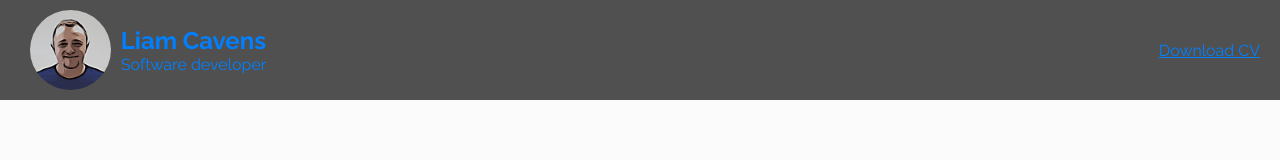
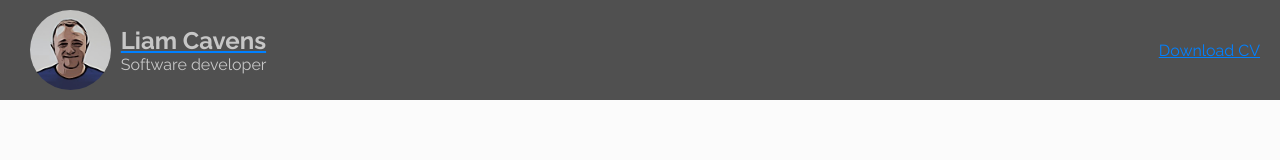
Before and after one commit to LiamCavens/Vue3Portfolio, a Vue app: page / in a window 1280 px wide. Shown: the top 160 px of the page. Built offline with nearby package versions, Linux system fonts and the light colour scheme.

Commit message:
add underlin to liam header

```diff
--- a/src/components/TheHeader.vue
+++ b/src/components/TheHeader.vue
@@ -12,7 +12,7 @@ const props = defineProps({
   <header class="header">
     <img class="header-img" :src="LiamCartoon" alt="LCImage" />
 
-    <div class="header-titles" :style="{ color: themeColor }">
+    <div class="header-titles">
       <h2 :style="{ 'text-decoration-color': themeColor }">Liam Cavens</h2>
       <p>Software developer</p>
     </div>
@@ -46,6 +46,7 @@ const props = defineProps({
 
     h2 {
       cursor: pointer;
+      text-decoration: underline;
     }
 
     h2,
```
